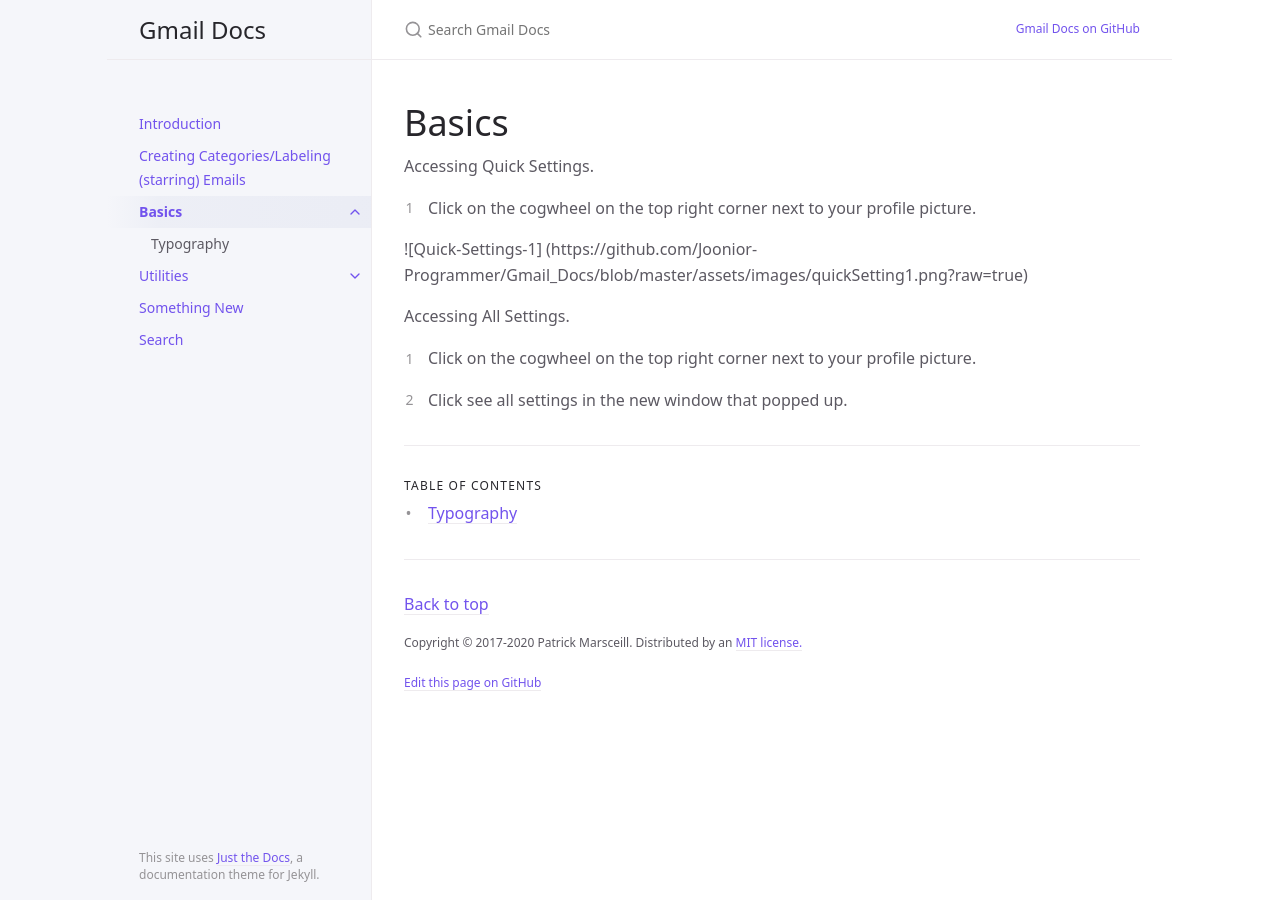
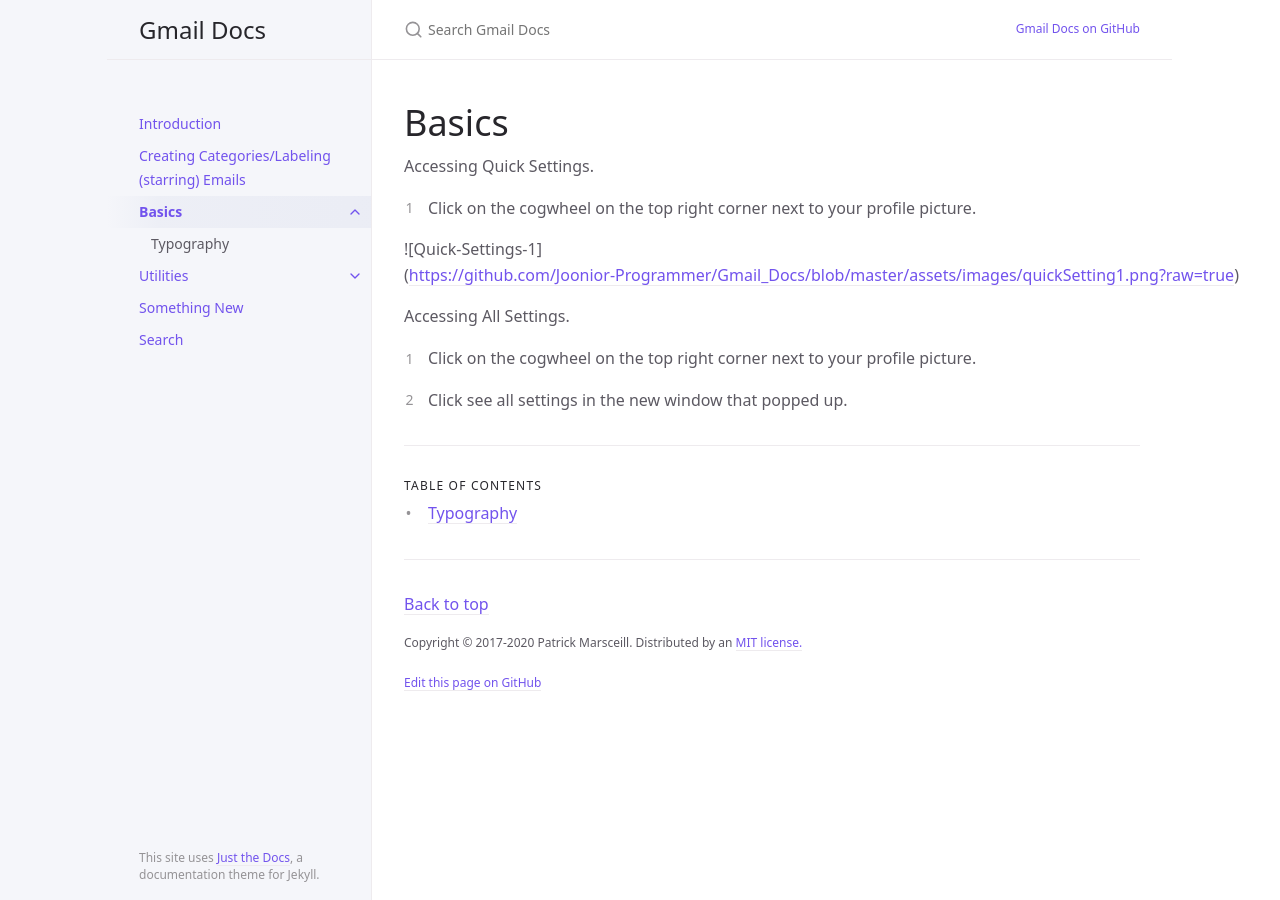
Before and after one commit to Joonior-Programmer/Gmail_Docs, a Jekyll site: the page built from docs/ui-components/ui-components.md, in a window 1280 px wide. Built offline with Jekyll 4.4.1, drawn with Linux system fonts in a browser that asks for light colours.

Commit message:
Update ui-components.md

```diff
--- a/docs/ui-components/ui-components.md
+++ b/docs/ui-components/ui-components.md
@@ -12,7 +12,7 @@
 
 1. Click on the cogwheel on the top right corner next to your profile picture.
 
- ![Quick-Settings-1] (https://github.com/Joonior-Programmer/Gmail_Docs/blob/master/assets/images/quickSetting1.png?raw=true)
+ ![Quick-Settings-1] (<https://github.com/Joonior-Programmer/Gmail_Docs/blob/master/assets/images/quickSetting1.png?raw=true>)
 
 Accessing All Settings.
 
```
